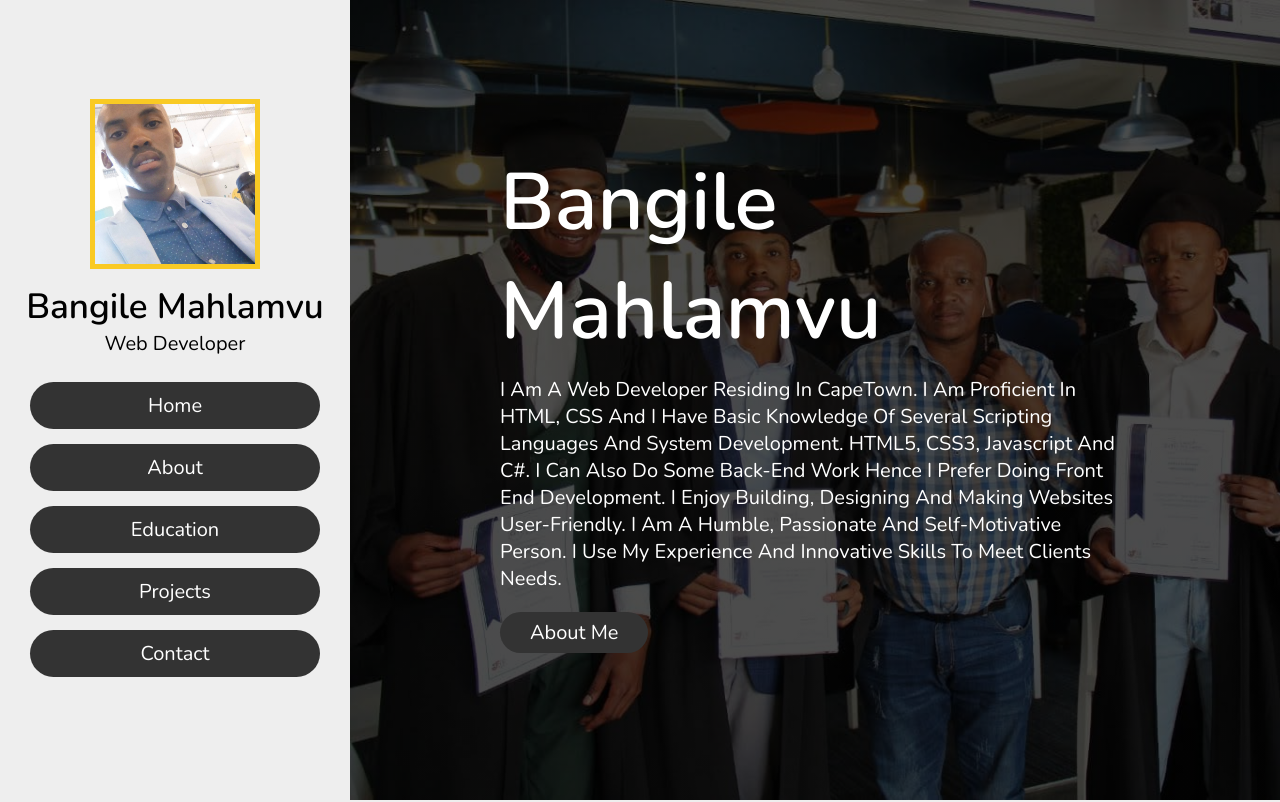
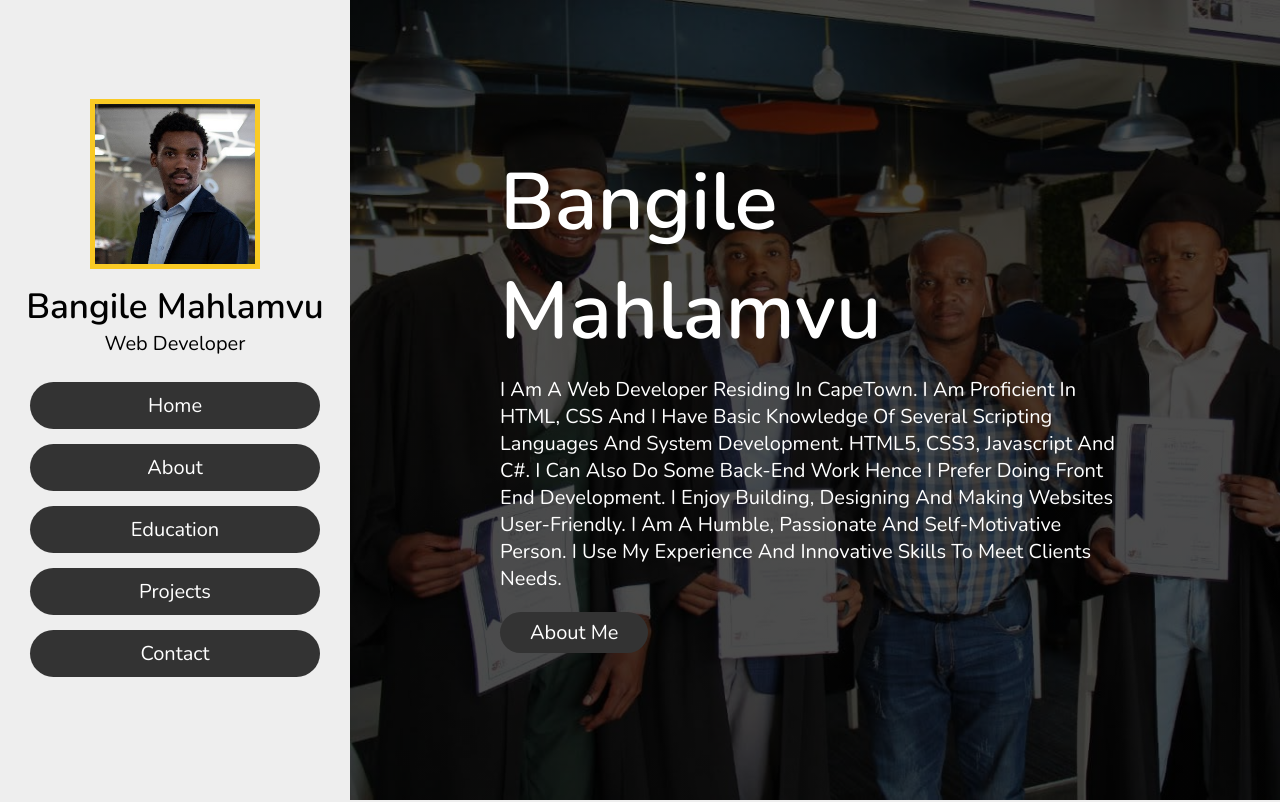
Before and after one commit to bangile-cypto/PortfolioWebite, a plain HTML site: page index.html in a window 1280 px wide. Shown: the top 802 px of the page. Drawn offline with nearby package versions, Linux system fonts and the light colour scheme.

Commit message:
Update index.html

```diff
--- a/index.html
+++ b/index.html
@@ -13,7 +13,7 @@
 <header>
 
     <div class="user">
-        <img src="Profile-Img.jpg" alt="">
+        <img src="Profile.jpg" alt="">
         <h3 class="name">Bangile Mahlamvu</h3>
         <p class="post">Web Developer</p>
     </div>
```
